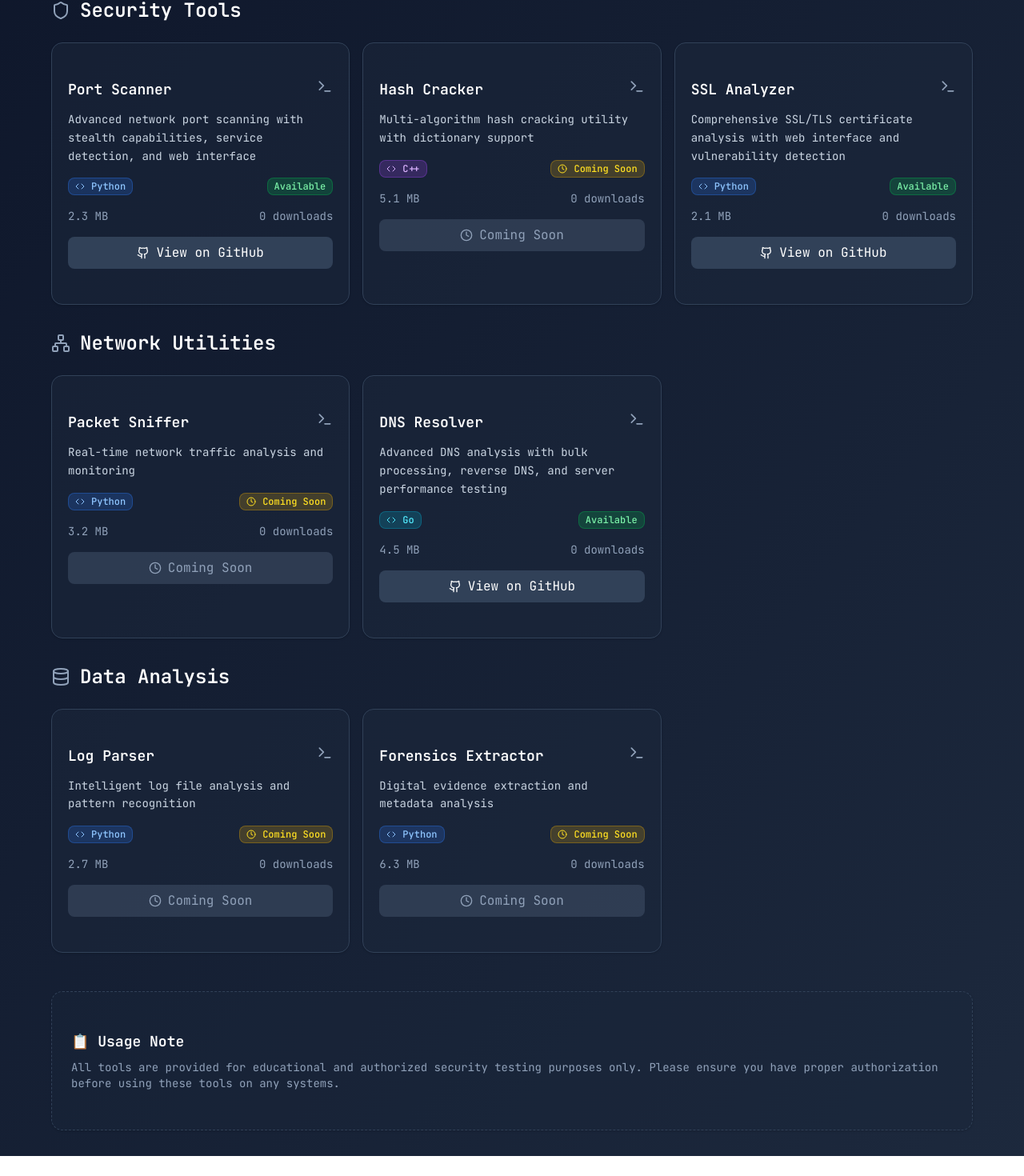
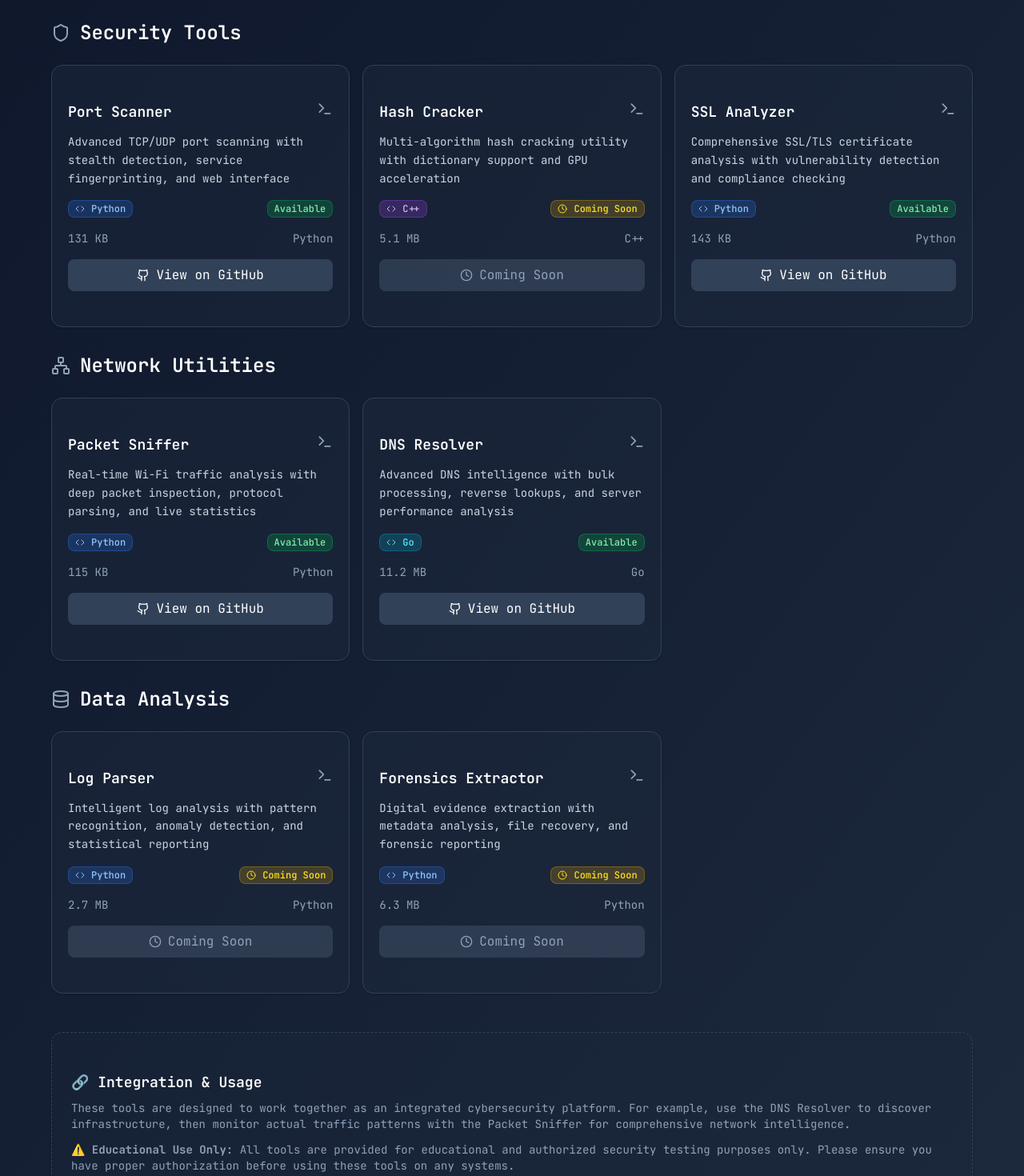
Before and after one commit to sammtan/sammtan.github.io, a Next.js app: page /tools in a window 1280 px wide. Shown: the part 151-1621 px from the top of the page at 80% size. Before the commit the page ends 1596 px from the top, so only its background shows below. Built offline with nearby package versions, Linux system fonts and the light colour scheme.

Commit message:
New updates and tool - Packet Sniffer

```diff
--- a/src/app/tools/page.tsx
+++ b/src/app/tools/page.tsx
@@ -10,27 +10,24 @@ export default function ToolsPage() {
       tools: [
         {
           name: "Port Scanner",
-          description: "Advanced network port scanning with stealth capabilities, service detection, and web interface",
+          description: "Advanced TCP/UDP port scanning with stealth detection, service fingerprinting, and web interface",
           language: "Python",
-          size: "2.3 MB",
-          downloads: 0,
+          size: "131 KB",
           status: "available",
           github: "https://github.com/sammtan/port-scanner",
         },
         {
           name: "Hash Cracker",
-          description: "Multi-algorithm hash cracking utility with dictionary support",
+          description: "Multi-algorithm hash cracking utility with dictionary support and GPU acceleration",
           language: "C++",
           size: "5.1 MB",
-          downloads: 0,
           status: "coming_soon"
         },
         {
           name: "SSL Analyzer",
-          description: "Comprehensive SSL/TLS certificate analysis with web interface and vulnerability detection",
+          description: "Comprehensive SSL/TLS certificate analysis with vulnerability detection and compliance checking",
           language: "Python",
-          size: "2.1 MB",
-          downloads: 0,
+          size: "143 KB",
           status: "available",
           github: "https://github.com/sammtan/ssl-analyzer",
         }
@@ -42,18 +39,17 @@ export default function ToolsPage() {
       tools: [
         {
           name: "Packet Sniffer",
-          description: "Real-time network traffic analysis and monitoring",
+          description: "Real-time Wi-Fi traffic analysis with deep packet inspection, protocol parsing, and live statistics",
           language: "Python",
-          size: "3.2 MB",
-          downloads: 0,
-          status: "coming_soon"
+          size: "115 KB",
+          status: "available",
+          github: "https://github.com/sammtan/packet-sniffer",
         },
         {
           name: "DNS Resolver",
-          description: "Advanced DNS analysis with bulk processing, reverse DNS, and server performance testing",
+          description: "Advanced DNS intelligence with bulk processing, reverse lookups, and server performance analysis",
           language: "Go",
-          size: "4.5 MB",
-          downloads: 0,
+          size: "11.2 MB",
           status: "available",
           github: "https://github.com/sammtan/dns-resolver",
         }
@@ -65,18 +61,16 @@ export default function ToolsPage() {
       tools: [
         {
           name: "Log Parser",
-          description: "Intelligent log file analysis and pattern recognition",
+          description: "Intelligent log analysis with pattern recognition, anomaly detection, and statistical reporting",
           language: "Python",
           size: "2.7 MB",
-          downloads: 0,
           status: "coming_soon"
         },
         {
           name: "Forensics Extractor",
-          description: "Digital evidence extraction and metadata analysis",
+          description: "Digital evidence extraction with metadata analysis, file recovery, and forensic reporting",
           language: "Python",
           size: "6.3 MB",
-          downloads: 0,
           status: "coming_soon"
         }
       ]
@@ -97,8 +91,8 @@ export default function ToolsPage() {
       <div className="max-w-6xl mx-auto">
         {/* Header */}
         <div className="mb-8">
-          <h1 className="text-4xl font-bold text-white mb-4">Tools & Utilities</h1>
-          <p className="text-slate-300 text-lg">Collection of custom-built security tools, network utilities, and automation scripts.</p>
+          <h1 className="text-4xl font-bold text-white mb-4">Security Tools & Network Utilities</h1>
+          <p className="text-slate-300 text-lg">Professional cybersecurity toolkit with integrated workflow capabilities for comprehensive network analysis and security assessment.</p>
         </div>
 
         {/* Tools by Category */}
@@ -147,7 +141,7 @@ export default function ToolsPage() {
                       {/* Stats */}
                       <div className="flex items-center justify-between text-sm text-slate-400 mb-4">
                         <span>{tool.size}</span>
-                        <span>{tool.downloads.toLocaleString()} downloads</span>
+                        <span>{tool.language}</span>
                       </div>
 
                       {/* Action Buttons */}
@@ -186,8 +180,13 @@ export default function ToolsPage() {
         <div className="mt-12">
           <Card className="bg-slate-800/30 border-slate-700 border-dashed">
             <div className="p-6">
-              <h3 className="text-lg font-semibold text-white mb-2">📋 Usage Note</h3>
-              <p className="text-slate-400 text-sm">All tools are provided for educational and authorized security testing purposes only. Please ensure you have proper authorization before using these tools on any systems.</p>
+              <h3 className="text-lg font-semibold text-white mb-2">🔗 Integration & Usage</h3>
+              <p className="text-slate-400 text-sm mb-3">
+                These tools are designed to work together as an integrated cybersecurity platform. For example, use the DNS Resolver to discover infrastructure, then monitor actual traffic patterns with the Packet Sniffer for comprehensive network intelligence.
+              </p>
+              <p className="text-slate-400 text-sm">
+                <strong>⚠️ Educational Use Only:</strong> All tools are provided for educational and authorized security testing purposes only. Please ensure you have proper authorization before using these tools on any systems.
+              </p>
             </div>
           </Card>
         </div>
```
